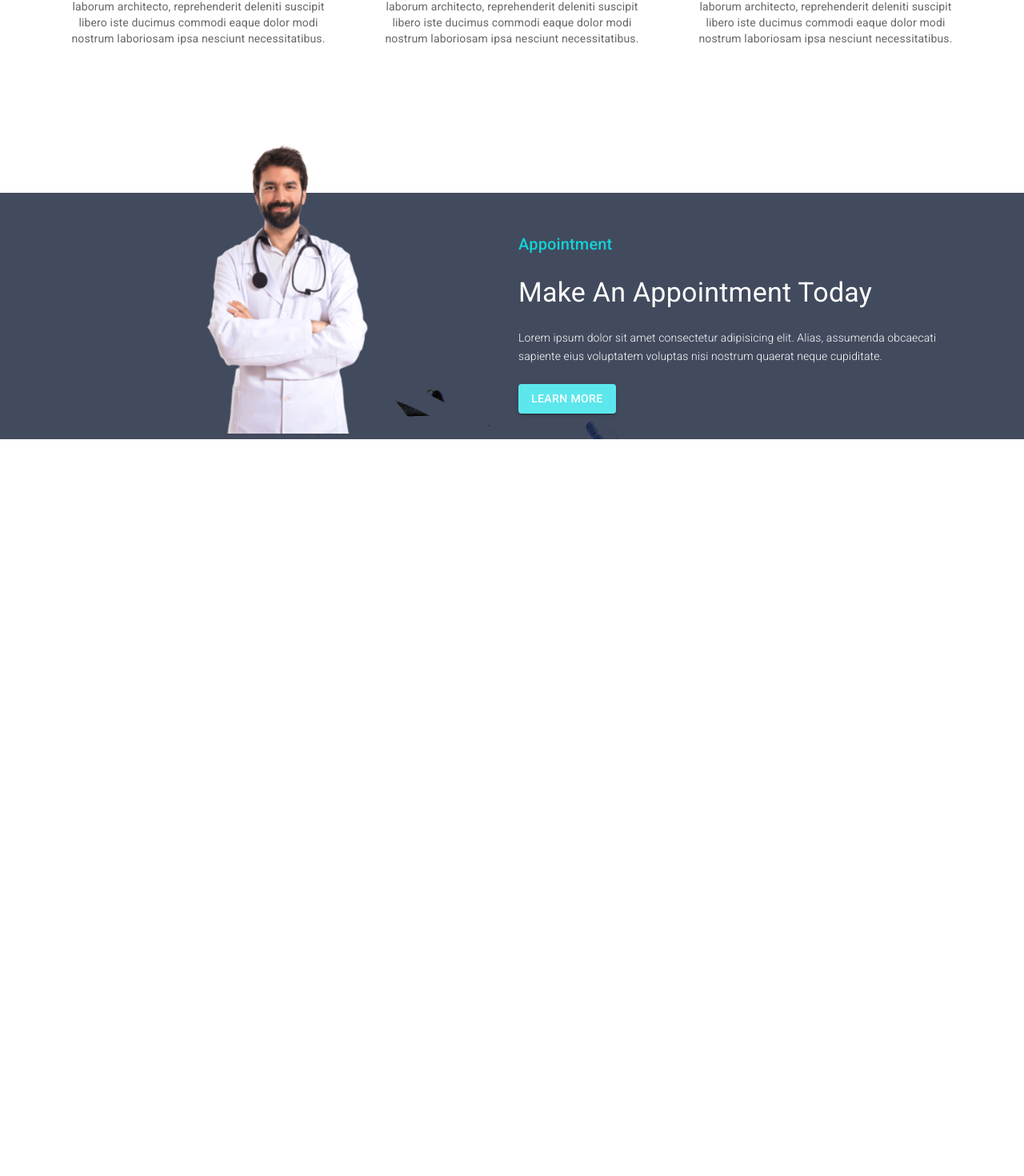
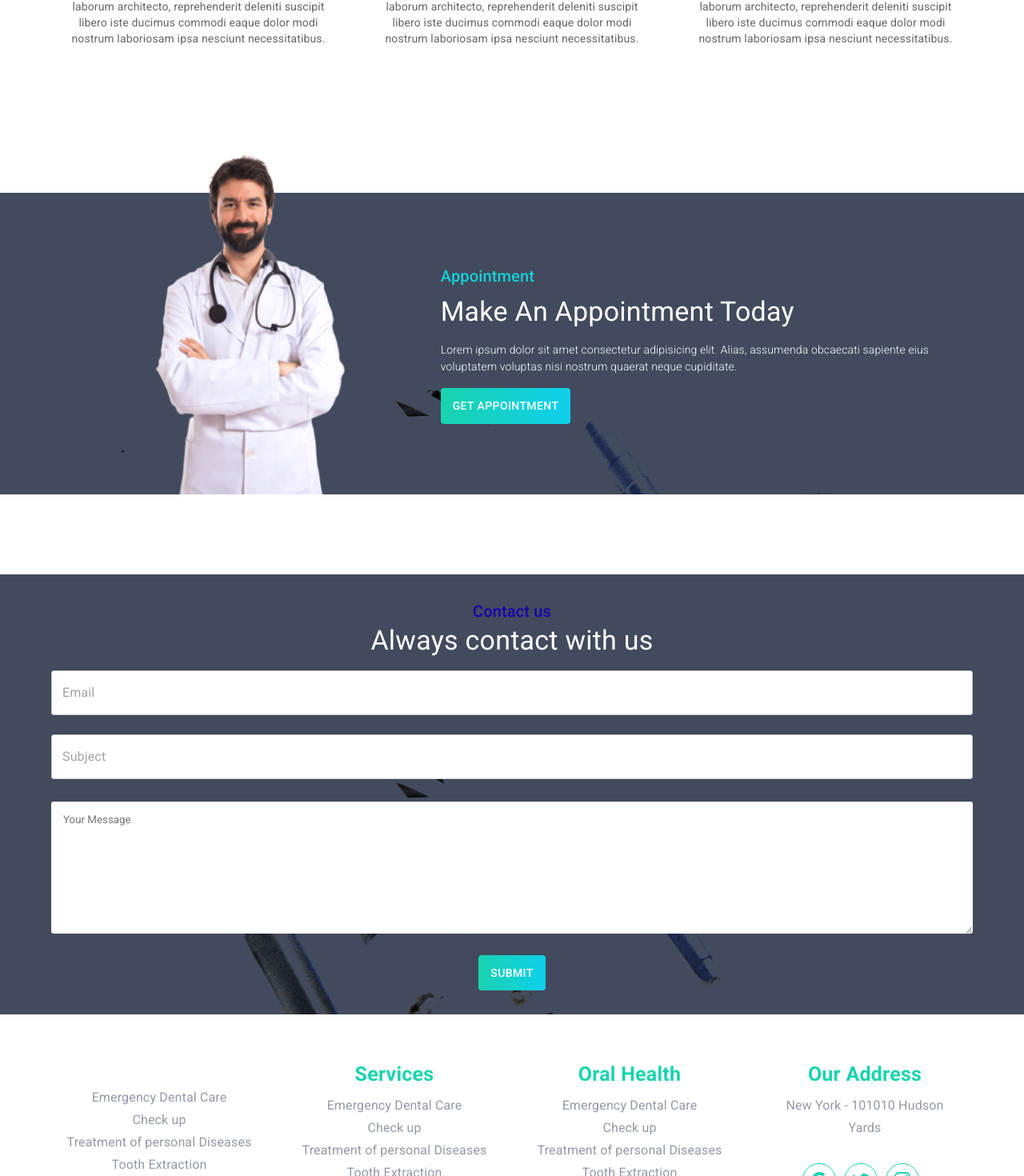
Before and after one commit to iazadur/doctors-portal, a React (Create React App) app: page / in a window 1280 px wide. Shown: the part 1330-2800 px from the top of the page at 80% size. Before the commit the page ends 1879 px from the top, so only its background shows below. Built offline with nearby package versions, Linux system fonts and the light colour scheme; no server answers.

Commit message:
add footer section

```diff
--- a/package.json
+++ b/package.json
@@ -8,6 +8,7 @@
     "@mui/icons-material": "^5.0.5",
     "@mui/lab": "^5.0.0-alpha.53",
     "@mui/material": "^5.0.6",
+    "@mui/styles": "^5.0.2",
     "@testing-library/jest-dom": "^5.15.0",
     "@testing-library/react": "^11.2.7",
     "@testing-library/user-event": "^12.8.3",
--- a/src/Pages/Home/AppoinmentBanner/AppoinmentBanner.js
+++ b/src/Pages/Home/AppoinmentBanner/AppoinmentBanner.js
@@ -1,14 +1,19 @@
-import { Grid, Box, Typography, Button, Container } from '@mui/material';
+import { Grid, Box, Typography, Container } from '@mui/material';
+import MuiButton from '../../../StyleComponents/MuiButton';
 import React from 'react';
+import { NavLink } from "react-router-dom";
 import doctor from '../../../images/doctor.png'
 import bg from '../../../images/appointment-bg.png'
 
 const appoinmentBg = {
     background: `url(${bg})`,
     marginTop: 175,
+    marginBottom: 100,
     backgroundColor: 'rgba(66,74,93)',
     backgroundBlendMode: 'darken, luminosity'
 }
+
+
 
 const AppoinmentBanner = () => {
     return (
@@ -16,23 +21,24 @@ const AppoinmentBanner = () => {
             <Box style={appoinmentBg} sx={{ flexGrow: 1 }}>
                 <Container>
                     <Grid container spacing={2}>
-                        <Grid item xs={12} md={6}>
+                        <Grid item xs={12} sm={12} md={5}>
                             <img
-                                style={{ width: 400, marginTop: -115 }}
+                                width="100%"
+                                style={{ marginTop: -110, marginBottom: -7 }}
                                 src={doctor} alt="" />
                         </Grid>
-                        <Grid item xs={12} md={6} sx={{ display: 'flex', justifyContent: 'flex-start', textAlign: 'left', alignItems: 'center' }}>
+                        <Grid item xs={12} sm={12} md={7} sx={{ display: 'flex', justifyContent: 'flex-start', textAlign: 'left', alignItems: 'center', p: 2 }}>
                             <Box >
                                 <Typography variant={'h6'} sx={{ color: '#13D1D6' }}>
                                     Appointment
                                 </Typography>
-                                <Typography variant={'h4'} sx={{ color: 'white', my: 3 }}>
+                                <Typography variant={'h4'} sx={{ color: 'white', my: 1 }}>
                                     Make An Appointment Today
                                 </Typography>
-                                <Typography variant={'h6'} style={{ color: 'white', fontSize: 14, fontWeight: 300 }}>
+                                <Typography variant={'body1'} style={{ color: '#fff', fontSize: 14, fontWeight: 300 }} sx={{ my: 2 }}>
                                     Lorem ipsum dolor sit amet consectetur adipisicing elit. Alias, assumenda obcaecati sapiente eius voluptatem voluptas nisi nostrum quaerat neque cupiditate.
                                 </Typography>
-                                <Button variant="contained" sx={{ mt: 3, backgroundColor: '#5CE7ED' }}>Learn more</Button>
+                                <MuiButton><NavLink style={{ textDecoration: 'none', color: 'white' }} to="/appointment">Get Appointment</NavLink> </MuiButton>
                             </Box>
                         </Grid>
                     </Grid>
--- /dev/null
+++ b/src/Pages/Home/Contact/Contact.js
@@ -0,0 +1,63 @@
+import { Container, TextField, Typography } from '@mui/material';
+import React from 'react';
+import { makeStyles } from '@mui/styles'
+import MuiButton from '../../../StyleComponents/MuiButton';
+import bg from './../../../images/appointment-bg.png'
+
+const Contact = () => {
+    const useStyle = makeStyles({
+        root: {
+            textAlign: 'center',
+            padding: '30px',
+            background: `url(${bg})`,
+            backgroundColor: 'rgba(66,74,93)',
+            backgroundBlendMode: 'darken, luminosity'
+        },
+        textArea: {
+            border: 0,
+            outline: 0,
+            margin: "20px 0",
+            width: "100%",
+            borderRadius: "3px",
+            fontFamily: "inherit",
+            padding: "15px"
+
+        }
+    })
+
+
+    const { root, textArea } = useStyle()
+    return (
+        <div className={root}>
+            <div>
+                <Container>
+                    <Typography variant="h6" color="#1903AE">Contact us</Typography>
+                    <Typography variant="h4" color="#fff">Always contact with us</Typography>
+                    <TextField
+                        fullWidth
+                        required
+                        margin="normal"
+                        sx={{ background: "#fff", borderRadius: 1, p: 0 }}
+                        placeholder="Email"
+                    />
+                    <TextField
+                        fullWidth
+                        required
+                        margin="normal"
+                        sx={{ background: "#fff", borderRadius: 1, p: 0 }}
+                        placeholder="Subject"
+                    />
+
+
+                    <textarea rows={9} placeholder="Your Message" className={textArea}>
+
+                    </textarea>
+
+                    <MuiButton>Submit</MuiButton>
+                </Container>
+            </div>
+        </div>
+    );
+};
+
+export default Contact;
--- /dev/null
+++ b/src/Pages/Home/Footer/Footer.js
@@ -0,0 +1,80 @@
+import React from 'react';
+import TwitterIcon from '@mui/icons-material/Twitter'
+import InstagramIcon from '@mui/icons-material/Instagram'
+import GoogleIcon from '@mui/icons-material/Google'
+
+import { makeStyles } from '@mui/styles';
+import { Container, Grid, IconButton, List, ListItemText, Typography } from '@mui/material';
+import MuiButton from '../../../StyleComponents/MuiButton';
+
+
+const useStyle = makeStyles({
+    socilaIcon: {
+        color: '#19D3AE !important',
+        border: '1px solid #19D3AE !important',
+        margin: "20px 10px 30px 0 !important",
+        '&:hover': {
+            background: '#19D3AE !important',
+            color: '#fff !important',
+        }
+    }
+})
+
+const Footer = () => {
+    const { socilaIcon } = useStyle()
+    return (
+        <footer>
+            <Container>
+                <Grid container spacing={3} sx={{ my: 3 }} >
+                    <Grid item xs={12} sm={12} md={3} lg={3}>
+                        <List sx={{ mt: 4, color: "#9499AA" }}>
+                            <ListItemText>Emergency Dental Care</ListItemText>
+                            <ListItemText>Check up</ListItemText>
+                            <ListItemText>Treatment of personal Diseases</ListItemText>
+                            <ListItemText>Tooth Extraction</ListItemText>
+                            <ListItemText>Check Up</ListItemText>
+                        </List>
+                    </Grid>
+                    <Grid item xs={12} sm={12} md={3} lg={3}>
+                        <List sx={{ color: "#9499AA" }} >
+                            <Typography sx={{ color: "#19D3AE", mb: 1, fontWeight: "600", fontSize: "25px" }}>Services</Typography>
+                            <ListItemText sx={{ color: "#9499AA" }}>Emergency Dental Care</ListItemText>
+                            <ListItemText>Check up</ListItemText>
+                            <ListItemText>Treatment of personal Diseases</ListItemText>
+                            <ListItemText>Tooth Extraction</ListItemText>
+                            <ListItemText>Check Up</ListItemText>
+                            <ListItemText>Check Up</ListItemText>
+                            <ListItemText>Check Up</ListItemText>
+                        </List>
+                    </Grid>
+                    <Grid item xs={12} sm={12} md={3} lg={3}>
+                        <List sx={{ color: "#9499AA" }}>
+                            <Typography sx={{ color: "#19D3AE", mb: 1, fontWeight: "600", fontSize: "25px" }}>Oral Health</Typography>
+                            <ListItemText>Emergency Dental Care</ListItemText>
+                            <ListItemText>Check up</ListItemText>
+                            <ListItemText>Treatment of personal Diseases</ListItemText>
+                            <ListItemText>Tooth Extraction</ListItemText>
+                            <ListItemText>Check Up</ListItemText>
+                            <ListItemText>Check Up</ListItemText>
+                            <ListItemText>Check Up</ListItemText>
+                        </List>
+                    </Grid>
+                    <Grid item xs={12} sm={12} md={3} lg={3}>
+                        <List sx={{ color: "#9499AA" }}>
+                            <Typography sx={{ color: "#19D3AE", mb: 1, fontWeight: "600", fontSize: "25px" }}>Our Address</Typography>
+                            <ListItemText>New York - 101010 Hudson</ListItemText>
+                            <ListItemText>Yards</ListItemText>
+                        </List>
+                        <IconButton className={socilaIcon}><GoogleIcon /></IconButton>
+                        <IconButton className={socilaIcon}><TwitterIcon /></IconButton>
+                        <IconButton className={socilaIcon}><InstagramIcon /></IconButton>
+                        <Typography color="#9499AA">Call Now</Typography>
+                        <MuiButton>+8801991666031</MuiButton>
+                    </Grid>
+                </Grid>
+            </Container>
+        </footer>
+    );
+};
+
+export default Footer;
--- a/src/Pages/Home/Home/Home.js
+++ b/src/Pages/Home/Home/Home.js
@@ -4,6 +4,8 @@ import AppoinmentBanner from '../AppoinmentBanner/AppoinmentBanner';
 import Banner from '../Banner/Banner';
 import InfoCard from './../InfoCard/InfoCard'
 import Services from '../Services/Services';
+import Contact from '../Contact/Contact';
+import Footer from '../Footer/Footer';
 
 const Home = () => {
     return (
@@ -13,6 +15,8 @@ const Home = () => {
             <InfoCard />
             <Services />
             <AppoinmentBanner />
+            <Contact />
+            <Footer />
         </>
     );
 };
--- a/src/StyleComponents/MuiButton.js
+++ b/src/StyleComponents/MuiButton.js
@@ -4,7 +4,7 @@ import { styled } from '@mui/system';
 const MuiButton = styled(Button)({
     color: 'white',
     background: 'linear-gradient(90deg, #19D3AE, #0FCFEC)',
-    padding: "8px 12px",
+    padding: "10px 15px",
     borderRadius: 4,
 });
 
```
Also changed, not shown: 1 other file (tests, documents, lock files or other folders).
